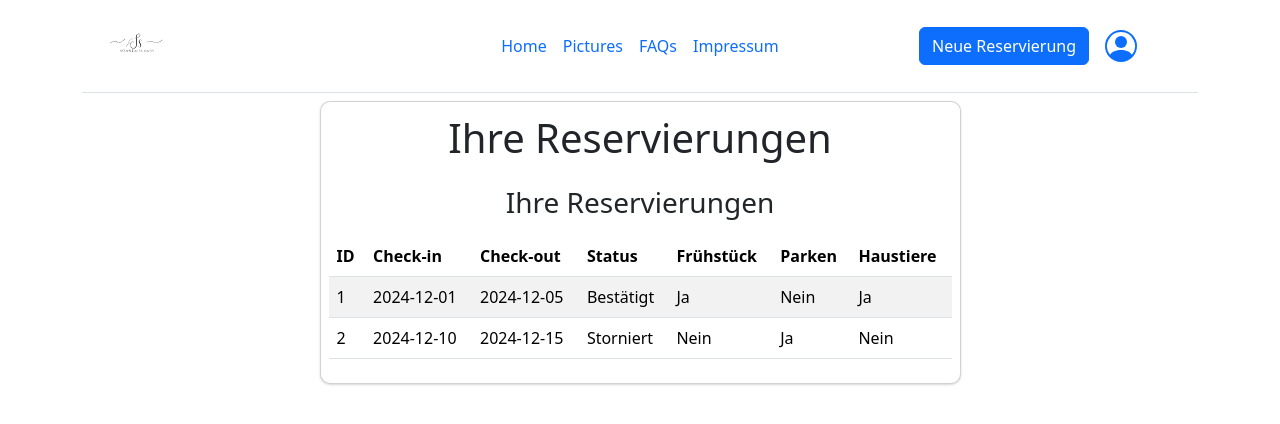
After one commit to hamulicemir/WEB_WS2024-PHP, a PHP site: page /reservation-list.php in a window 1280 px wide. The commit adds this page. Shown: the top 424 px of the page. Run offline with PHP 8.4, Linux system fonts and the light colour scheme; the visitor is signed in with stand-in values (Sample User, id 1); some libraries are stand-ins or nearby versions.

Commit message:
reservation-list.php implemented

```diff
--- a/Projekt/inc/nav.php
+++ b/Projekt/inc/nav.php
@@ -33,6 +33,7 @@ if (session_status() == PHP_SESSION_NONE) {
           </a>
           <ul class="dropdown-menu dropdown-menu-dark text-small shadow" aria-labelledby="dropdownUser1">
             <li><a class="dropdown-item" href="./usersettings.php">Settings</a></li>
+            <li><a class="dropdown-item" href="./reservation-list.php">Reservations</a></li>
             <li><a class="dropdown-item" href="./logout.php">Sign out</a></li>
           </ul>
         </div>
--- /dev/null
+++ b/Projekt/reservation-list.php
@@ -0,0 +1,95 @@
+<?php
+session_start();
+
+// Überprüfen, ob der Benutzer eingeloggt ist (wird später schöner gemacht)
+if (!isset($_SESSION['loggedin']) || $_SESSION['loggedin'] !== true) {
+    echo "Bitte loggen Sie sich ein, um Ihre Reservierungen zu sehen.";
+    echo '<br><a href="login.php" class="btn btn-primary mt-3">Login</a>';
+    exit;
+}
+
+// Statische Reservierungsdaten als Platzhalter, später durch Datenbank ersetzt
+$reservations = [
+    [
+        'id' => 1,
+        'checkin' => '2024-12-01',
+        'checkout' => '2024-12-05',
+        'status' => 'bestätigt',
+        'breakfast' => true,
+        'parking' => false,
+        'pets' => true
+    ],
+    [
+        'id' => 2,
+        'checkin' => '2024-12-10',
+        'checkout' => '2024-12-15',
+        'status' => 'storniert',
+        'breakfast' => false,
+        'parking' => true,
+        'pets' => false
+    ]
+];
+?>
+<!DOCTYPE html>
+<html lang="de">
+<head>
+<meta charset="UTF-8">
+    <meta name="viewport" content="width=device-width, initial-scale=1.0">
+    <link href="./reservation.stylesheet.css" rel="stylesheet">
+    <link href="https://cdn.jsdelivr.net/npm/bootstrap@5.3.3/dist/css/bootstrap.min.css" rel="stylesheet" integrity="sha384-QWTKZyjpPEjISv5WaRU9OFeRpok6YctnYmDr5pNlyT2bRjXh0JMhjY6hW+ALEwIH" crossorigin="anonymous">
+    <style>
+        .rounded-corners {
+            border-radius: 10px;
+        }
+    </style>
+    <title>Reservation</title>
+</head>
+<body>
+    <?php include './inc/nav.php'; ?>
+    <div class="container">
+        <div class="row justify-content-center align-items-center h-100">
+            <div class="col-12 col-lg-9 col-xl-7">
+                <div class="card shadow-2-strong rounded-corners">
+                    <div class="card-body p-4 p-md-2">
+                        <h1 class="mt-1 text-center">Ihre Reservierungen</h1>
+
+                        <div class="mt-4">
+                            <h3 class="text-center">Ihre Reservierungen</h3>
+                            <table class="table table-striped mt-3">
+                                <thead>
+                                    <tr>
+                                        <th>ID</th>
+                                        <th>Check-in</th>
+                                        <th>Check-out</th>
+                                        <th>Status</th>
+                                        <th>Frühstück</th>
+                                        <th>Parken</th>
+                                        <th>Haustiere</th>
+                                    </tr>
+                                </thead>
+                                <tbody>
+                                    <?php foreach ($reservations as $reservation) : ?>
+                                        <tr>
+                                            <td><?php echo $reservation['id']; ?></td>
+                                            <td><?php echo $reservation['checkin']; ?></td>
+                                            <td><?php echo $reservation['checkout']; ?></td>
+                                            <td><?php echo ucfirst($reservation['status']); ?></td>
+                                            <td><?php echo $reservation['breakfast'] ? 'Ja' : 'Nein'; ?></td>
+                                            <td><?php echo $reservation['parking'] ? 'Ja' : 'Nein'; ?></td>
+                                            <td><?php echo $reservation['pets'] ? 'Ja' : 'Nein'; ?></td>
+                                        </tr>
+                                    <?php endforeach; ?>
+                                </tbody>
+                            </table>
+                        </div>
+
+                    </div>
+                </div>
+            </div>
+        </div>
+    </div>
+    <script src="https://code.jquery.com/jquery-3.5.1.slim.min.js"></script>
+    <script src="https://cdn.jsdelivr.net/npm/@popperjs/core@2.5.4/dist/umd/popper.min.js"></script>
+    <script src="https://maxcdn.bootstrapcdn.com/bootstrap/4.5.2/js/bootstrap.min.js"></script>
+</body>
+</html>
```
